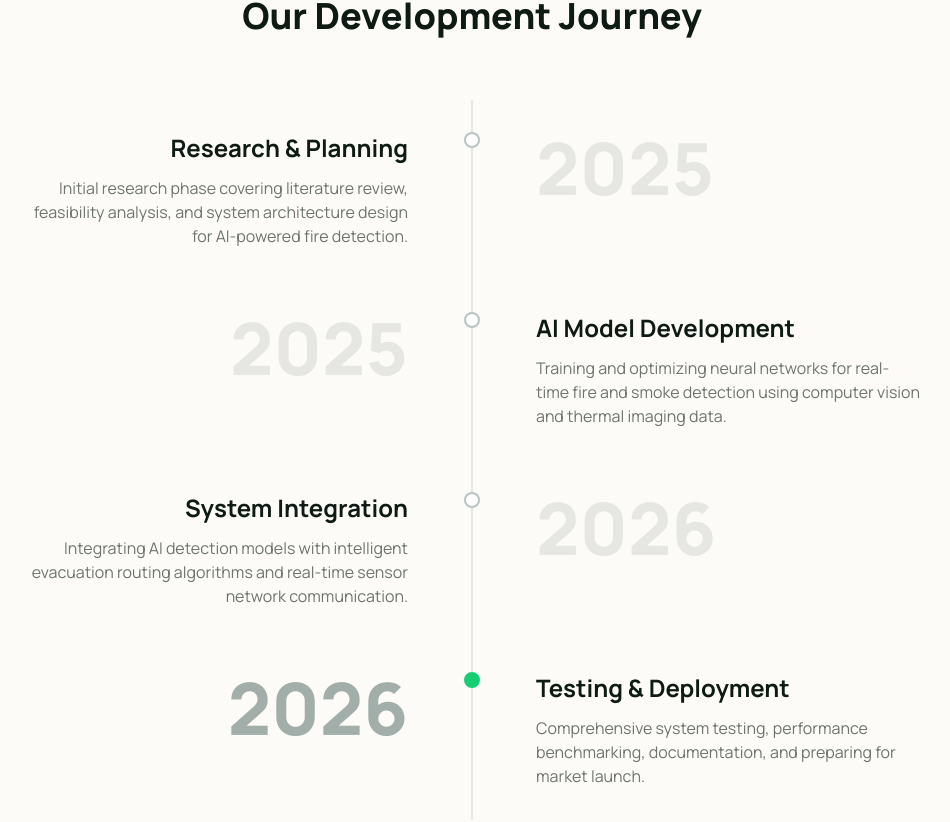
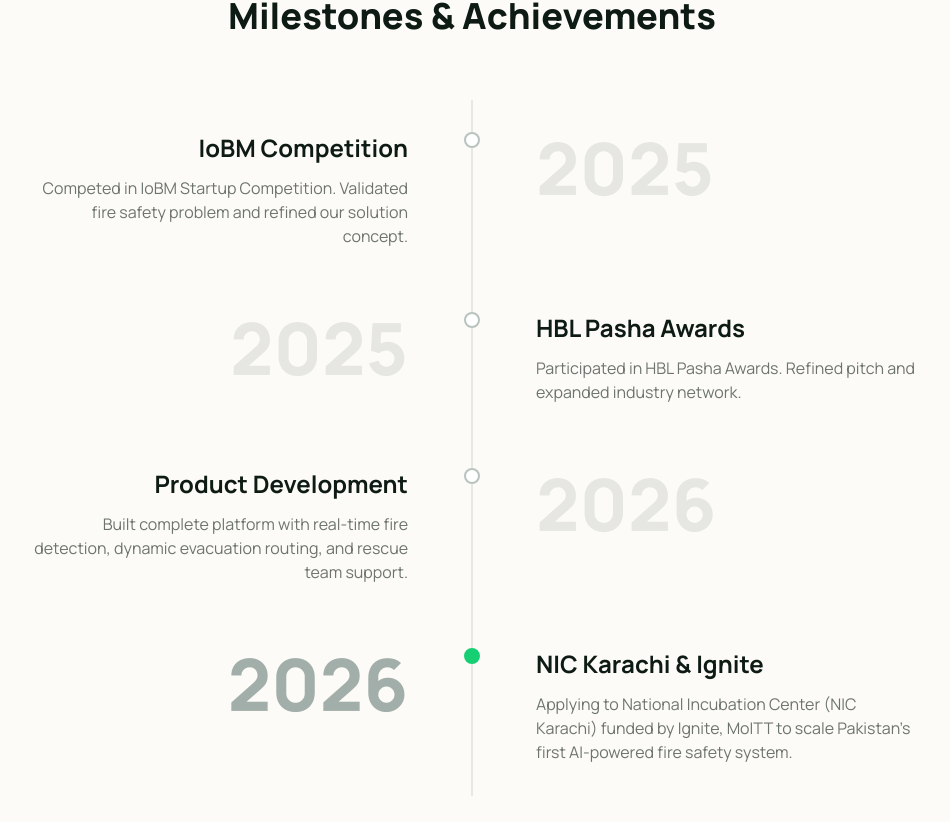
Before and after one commit to IgnisBuilding/ignis-website, a Next.js app: page /about in a window 1280 px wide. Shown: the part 2352-3174 px from the top of the page, without its empty margins (168-1118 px from the left). Built offline with nearby package versions, Linux system fonts and the light colour scheme.

Commit message:
Keep only Traction & Progress timeline, remove Project Timeline

```diff
--- a/src/app/(frontend)/about/page.tsx
+++ b/src/app/(frontend)/about/page.tsx
@@ -33,33 +33,6 @@ const teamMembers = [
     role: 'Faculty Supervisor',
     description: 'Research guidance & academic supervision',
     image: '/Dr_farrukh.jpeg',
-  },
-]
-
-const timelineEvents = [
-  {
-    year: '2025',
-    title: 'Research & Planning',
-    description: 'Initial research phase covering literature review, feasibility analysis, and system architecture design for AI-powered fire detection.',
-    position: 'left' as const,
-  },
-  {
-    year: '2025',
-    title: 'AI Model Development',
-    description: 'Training and optimizing neural networks for real-time fire and smoke detection using computer vision and thermal imaging data.',
-    position: 'right' as const,
-  },
-  {
-    year: '2026',
-    title: 'System Integration',
-    description: 'Integrating AI detection models with intelligent evacuation routing algorithms and real-time sensor network communication.',
-    position: 'left' as const,
-  },
-  {
-    year: '2026',
-    title: 'Testing & Deployment',
-    description: 'Comprehensive system testing, performance benchmarking, documentation, and preparing for market launch.',
-    position: 'right' as const,
   },
 ]
 
@@ -217,13 +190,6 @@ export default function AboutPage() {
         members={teamMembers}
       />
 
-      {/* Timeline */}
-      <Timeline
-        subtitle="PROJECT TIMELINE"
-        title="Our Development Journey"
-        events={timelineEvents}
-      />
-
       {/* Traction & Progress */}
       <Timeline
         subtitle="TRACTION & PROGRESS"
```
Also changed, not shown: public/img1.jpeg (added), public/img2.jpeg (added).
